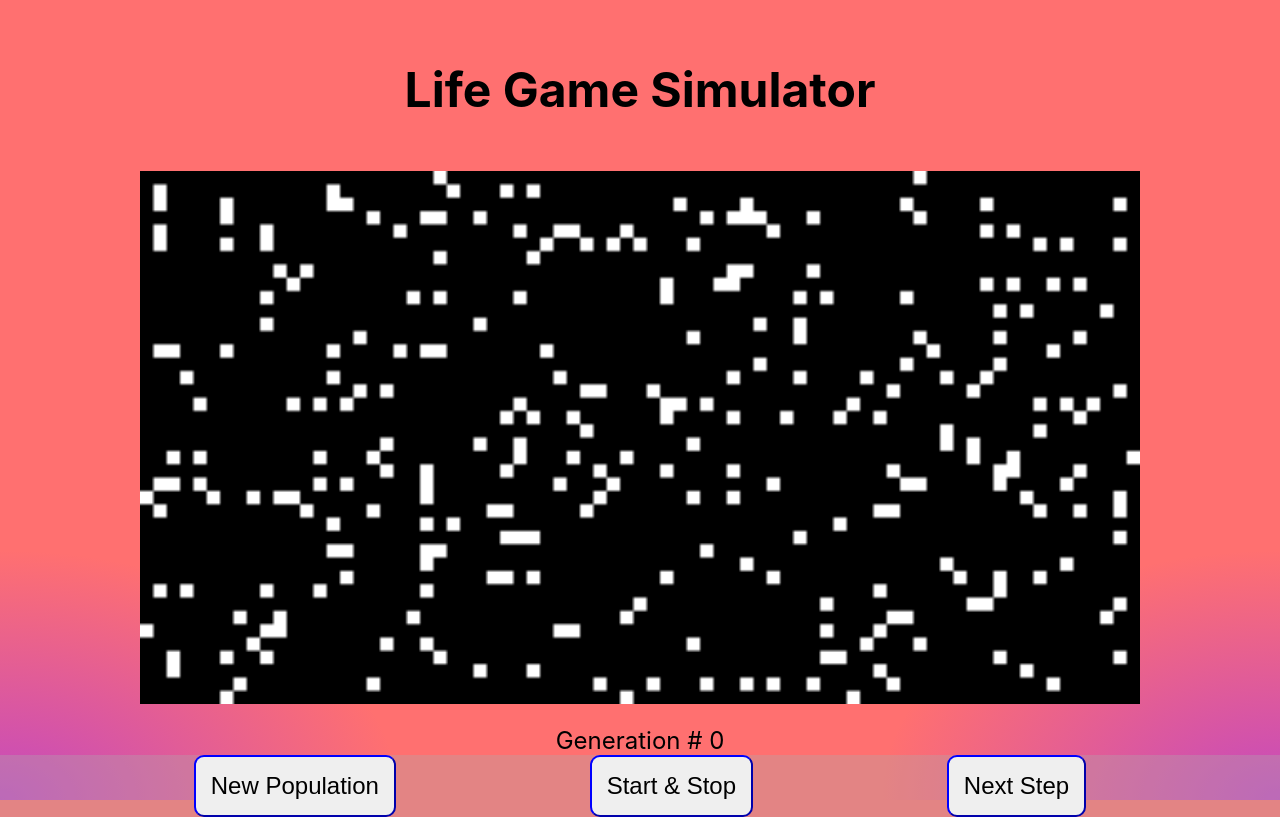
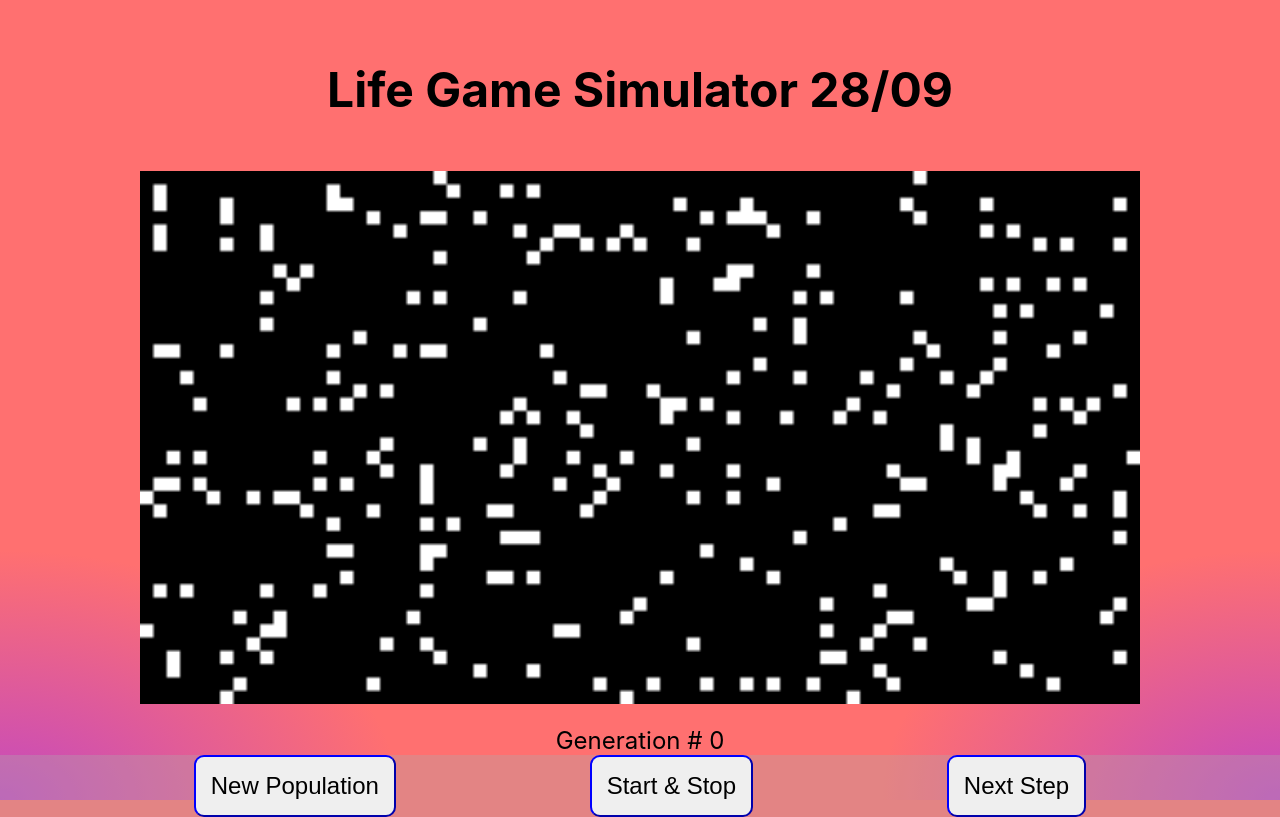
Before and after one commit to Ludo171/lifesim, a React (Create React App) app: page / in a window 1280 px wide. Built offline with nearby package versions, Linux system fonts and the light colour scheme.

Commit message:
New Title

```diff
--- a/src/LifeGameSimulator.tsx
+++ b/src/LifeGameSimulator.tsx
@@ -60,7 +60,7 @@ export const LifeGameSimulator: React.FC<{}> = () => {
 
   return (
     <StyledPageBackground className="MainApp">
-      <Header title="Life Game Simulator" />
+      <Header title="Life Game Simulator 28/09" />
 
       <GridCanvas cellsStates={cells} />
 
```
